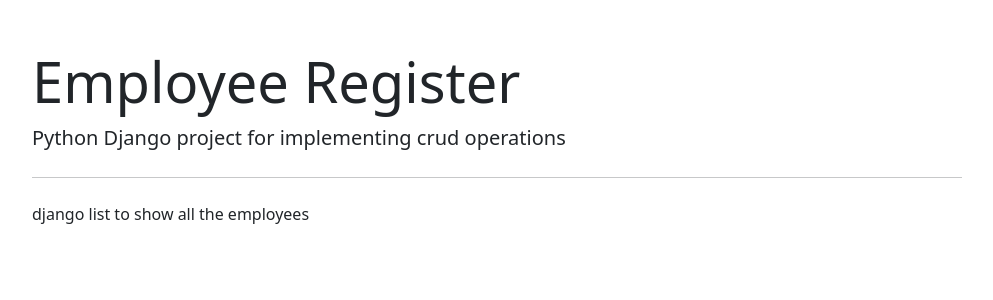
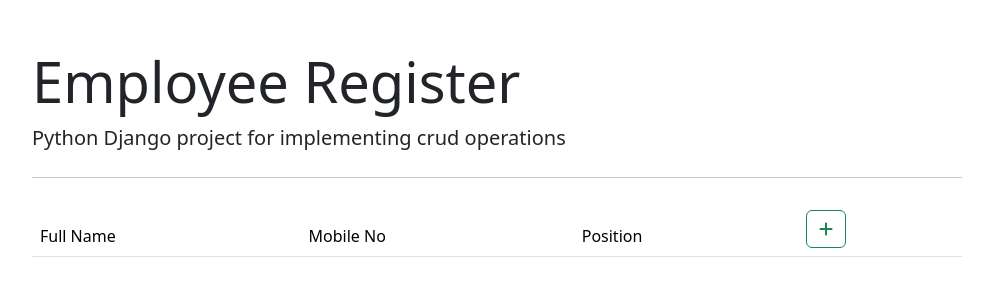
Before and after one commit to UzitheI/Django, a Django app: page /employee/list/ in a window 1280 px wide. Shown: the top 300 px of the page, without its empty margins (143-1136 px from the left). Run offline with Django 5.2, Linux system fonts and the light colour scheme.

Commit message:
employee list

```diff
--- a/trial/employee_register/templates/employee_register/employee_list.html
+++ b/trial/employee_register/templates/employee_register/employee_list.html
@@ -1,5 +1,38 @@
 {% extends "employee_register/base.html" %}
 
 {%block content%}
-<p>django list to show all the employees</p>
+<table class="table table-borderless">
+    <thead class="border-bottom font-weight-bold">
+        <tr>
+            <td>Full Name</td>
+            <td>Mobile No</td>
+            <td>Position</td>
+            <td>
+                <a href="{% url 'employee_insert'%}" class="btn btn-outline-success">
+                    <i class="fas fa-plus"></i>
+                </a>
+            </td>
+        </tr>
+    </thead>
+    <tbody>
+        {% for employee in employee_list %}
+        <tr>
+            <td>{{employee.full_name}}</td>
+            <td>{{employee.mobile_number}}</td>
+            <td>{{employee.position}}</td>
+            <td>
+                <a href="{% url 'employee_update' employee.id%}" class="btn text-secondary px-0">
+                    <i class="far fa-edit fa-lg"></i>
+                </a>
+                <form action="{% url 'employee_delete' employee.id %}" method="post" class="d-inline">
+                    {%csrf_token%}
+                    <button type="submit" class="btn">
+                        <i class="far fa-trash-alt fa lg text-danger float-right"></i>
+                    </button>
+                </form>
+            </td>
+        </tr>
+        {%endfor%}
+    </tbody>
+</table>
 {%endblock content%}
```
